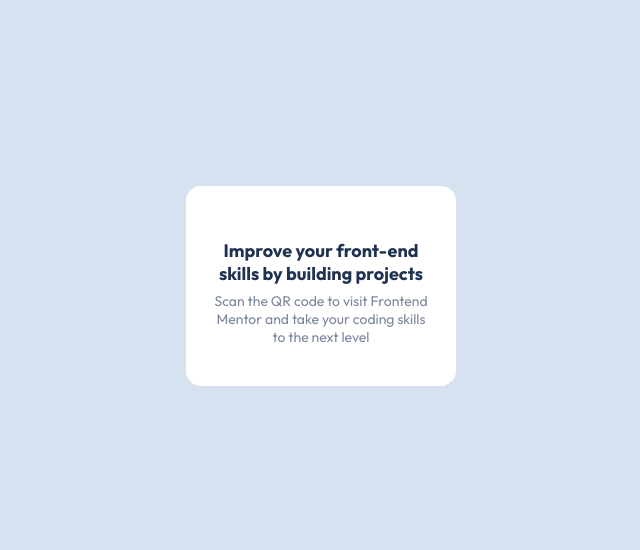
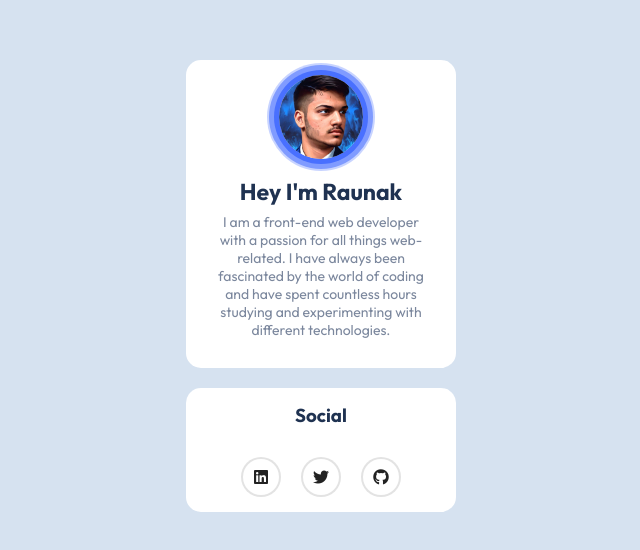
Before and after one commit to raunak-mishraa/portfolio.github.io, a plain HTML site: page index.html in a window 1280 px wide. Shown: the part 114-664 px from the top of the page, without its empty margins (319-959 px from the left). Drawn offline with Linux system fonts and the light colour scheme.

Commit message:
some mini changes made

```diff
--- a/index.html
+++ b/index.html
@@ -10,7 +10,7 @@
   <link rel="preconnect" href="https://fonts.googleapis.com">
   <link rel="preconnect" href="https://fonts.gstatic.com" crossorigin>
   <link href="https://fonts.googleapis.com/css2?family=Outfit:wght@400;700&display=swap" rel="stylesheet">
-
+  <script src="https://kit.fontawesome.com/4b73b92351.js" crossorigin="anonymous"></script>
   <style>
     * {
       margin: 0;
@@ -32,42 +32,85 @@
       display: flex;
       justify-content: center;
       align-items: center;
+      flex-direction: column;
+      row-gap: 20px;
     }
 
     .box {
       padding: 15px;
       background-color: #fff;
       width: 270px;
-      min-height: 200px;
+      /* min-height: 200px; */
       border-radius: 15px;
+      display: flex;
+      justify-content: center;
+      align-items: center;
+      flex-direction: column;
+
     }
 
     /* descendent selector */
     .box img {
-      border-radius: 8px;
-      width: 100%;
+      box-shadow: 0px 0px 0 5px rgba(3, 58, 255, 0.443), 0px 0px 0 10px rgba(3, 58, 255, 0.37), 0px 0px 0 12px rgba(3, 58, 255, 0.215);
+      border-radius: 50%;
+      width: 35%;
+
     }
 
     .details {
       padding: 14px 12px;
     }
 
-    .details h2,
+    .details h1,
     .details p {
       text-align: center;
     }
 
-    .details h2 {
-      color: hsl(218, 44%, 22%);
-      font-size: 18px;
+    .details h1 {
+      font-size: 23px;
       margin-top: 4px;
       margin-bottom: 7px;
     }
 
+    h1,
+    h2,
+    h3 {
+      color: hsl(218, 44%, 22%);
+    }
+
     .details p {
       margin-top: 7px;
-      color:  hsl(220, 15%, 55%);
+      color: hsl(220, 15%, 55%);
       font-size: 14px;
+    }
+    .socials{
+      width: 100%;
+    }
+    .icons{
+      width: 100%;
+      margin-top: 30px;
+      display: flex;
+      align-items: center;
+      justify-content: center;
+      gap: 20px;
+    }
+    .icon{
+      width: 40px;
+      aspect-ratio: 1/1;
+      display: flex;
+      align-items: center;
+      justify-content: center;
+      border-radius: 50%;
+      color: rgba(0, 0, 0, 0.867);
+      background-color: rgb(255, 255, 255);
+      border: 2px solid rgba(128, 128, 128, 0.222);
+    }
+    i{
+      color: rgba(0, 0, 0, 0.867);
+      transition: all .3s linear;
+    }
+    .icon:hover {
+      background-color: rgb(222, 222, 222);
     }
   </style>
 </head>
@@ -75,12 +118,30 @@
 <body>
   <div class="container">
     <div class="box">
-      <img src="image-qr-code.png" alt="">
+      <img src="author.jpg" alt="">
       <div class="details">
-        <h2>Improve your front-end skills by building projects</h2>
-        <p>Scan the QR code to visit Frontend Mentor and take your coding skills to the next level</p>
+        <h1>Hey I'm Raunak</h1>
+        <p>I am a front-end web developer with a passion for all things web-related. I have always been fascinated by
+          the world of coding and have spent countless hours studying and experimenting with different technologies.</p>
+      </div>
+    </div>
+    <div class="box">
+      <h3>Social</h3>
+      <div class="socials">
+        <div class="icons">
+          <div class="icon">
+            <a href="https://www.linkedin.com/in/raunak-mishraa/"><i class="fa-brands fa-linkedin"></i></a>
+          </div>
+          <div class="icon">
+             <a href="https://twitter.com/Raunak_devs"><i class="fa-brands fa-twitter"></i></a>
+          </div>
+          <div class="icon">
+           <a href="https://github.com/raunak-mishraa"><i class="fa-brands fa-github"></i></a>
+          </div>
+        </div>
       </div>
     </div>
   </div>
 </body>
+
 </html>
```
Also changed, not shown: author.jpg (added).
